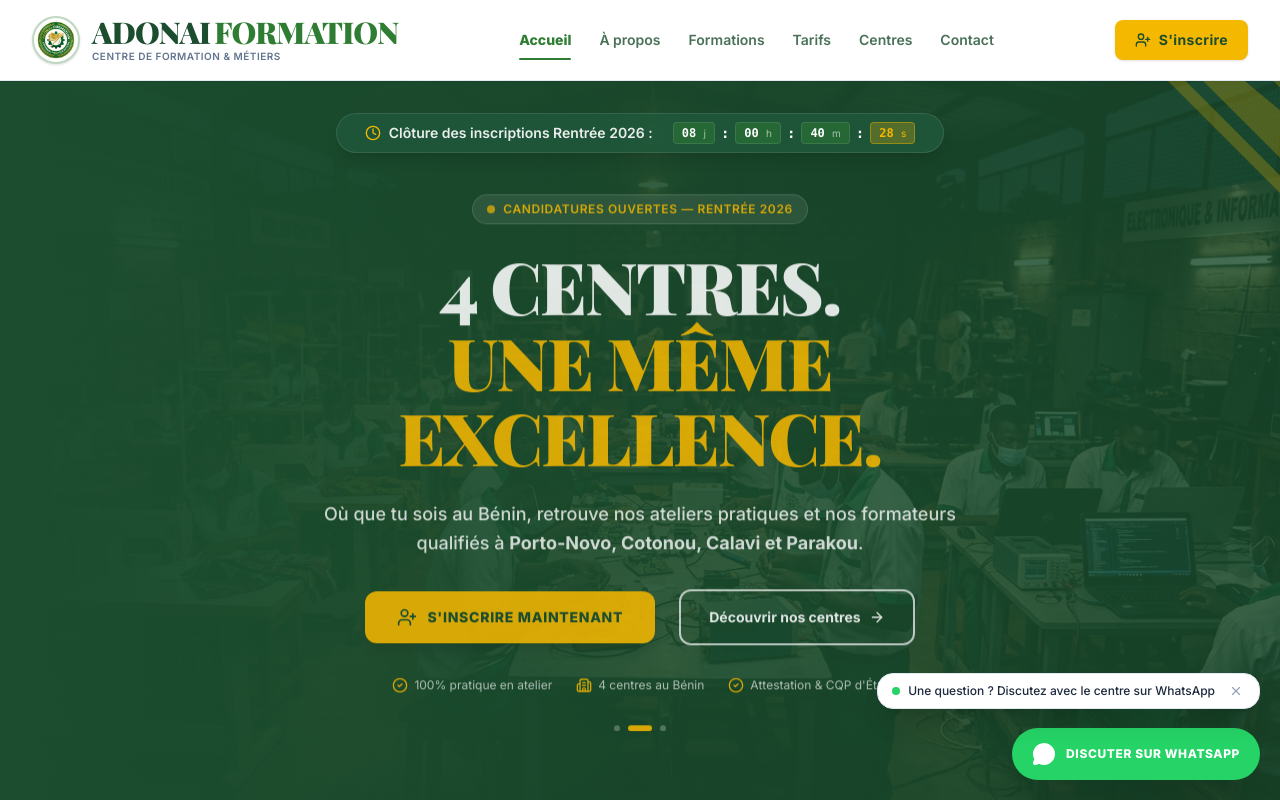
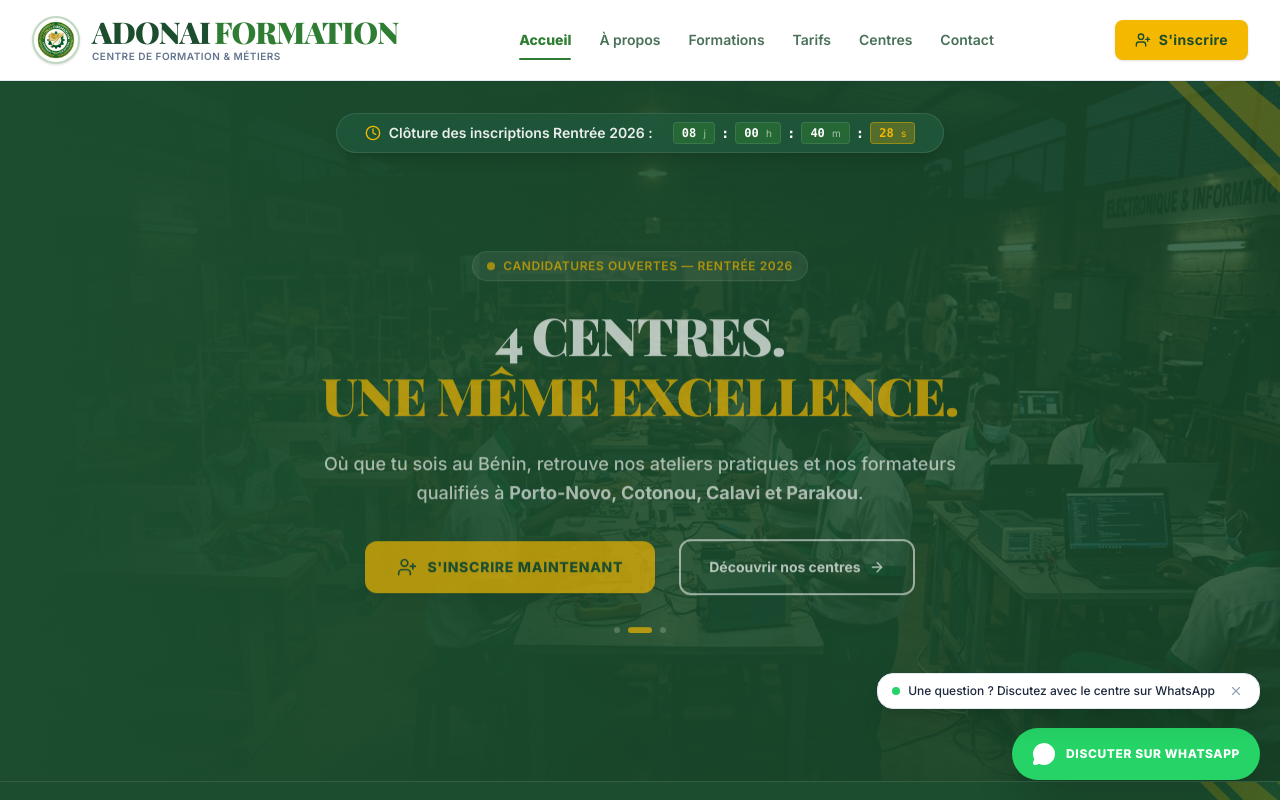
Before and after one commit to olabrayane5-stack/adonai-formation, a React (Vite) app: page / in a window 1280 px wide. Shown: the top 800 px of the page. Built offline with nearby package versions, Linux system fonts and the light colour scheme.

Commit message:
Refactor Hero component for improved layout and design
Updated Hero component layout and styling.

```diff
--- a/src/components/Hero.tsx
+++ b/src/components/Hero.tsx
@@ -1,5 +1,5 @@
 import { useState, useEffect } from 'react';
-import { ArrowRight, UserPlus, Clock, CheckCircle2, Building2, Gift } from 'lucide-react';
+import { ArrowRight, UserPlus, Clock, Gift } from 'lucide-react';
 import { IMAGES } from '../assets/images';
 
 interface HeroProps {
@@ -153,7 +153,7 @@
         </div>
 
         {/* Contenu principal rotatif : colonne unique centrée, un seul point focal */}
-        <div key={activeSlide} className="hero-slide-enter max-w-3xl mx-auto text-center space-y-6 my-auto">
+        <div key={activeSlide} className="hero-slide-enter max-w-4xl mx-auto text-center space-y-6 my-auto">
 
           {/* Badge calendrier/date : jaune doux #F5B800 */}
           <div className="inline-flex items-center gap-2 px-3.5 py-1.5 rounded-full bg-white/10 border border-white/15 backdrop-blur-sm text-xs font-semibold text-[#F5B800] uppercase tracking-wider">
@@ -161,10 +161,10 @@
             <span>Candidatures ouvertes — rentrée 2026</span>
           </div>
 
-          {/* Titre en 2 lignes distinctes, chacune sur sa propre ligne */}
-          <h1 className="font-display font-black text-4xl sm:text-6xl lg:text-7xl tracking-tight leading-[1.05] uppercase text-white">
-            <span className="block">{slide.lineOne}</span>
-            <span className="block text-[#F5B800]">{slide.lineTwo}</span>
+          {/* Titre en 2 lignes : taille adaptative (clamp) pour que chaque ligne reste entière, jamais coupée */}
+          <h1 className="font-display font-black tracking-tight leading-[1.15] uppercase text-white text-[clamp(1.5rem,5.5vw,3.25rem)]">
+            <span className="block whitespace-nowrap">{slide.lineOne}</span>
+            <span className="block whitespace-nowrap text-[#F5B800]">{slide.lineTwo}</span>
           </h1>
 
           {/* Sous-titre unique, propre à chaque slide */}
@@ -191,22 +191,6 @@
             </button>
           </div>
 
-          {/* Repères concrets d'admission (fixes, ne changent pas avec les slides) */}
-          <div className="pt-2 flex flex-wrap items-center justify-center gap-y-2 gap-x-6 text-xs text-white/75">
-            <div className="flex items-center gap-1.5">
-              <CheckCircle2 className="w-4 h-4 text-[#F5B800]" />
-              <span>100% pratique en atelier</span>
-            </div>
-            <div className="flex items-center gap-1.5">
-              <Building2 className="w-4 h-4 text-[#F5B800]" />
-              <span>4 centres au Bénin</span>
-            </div>
-            <div className="flex items-center gap-1.5">
-              <CheckCircle2 className="w-4 h-4 text-[#F5B800]" />
-              <span>Attestation & CQP d'État</span>
-            </div>
-          </div>
-
           {/* Indicateurs de slide (points cliquables) */}
           <div className="flex items-center justify-center gap-2 pt-2">
             {slides.map((_, i) => (
```
